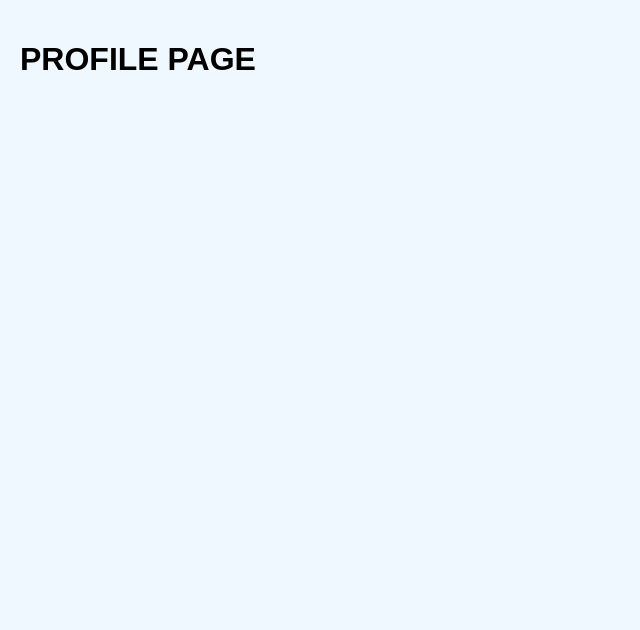
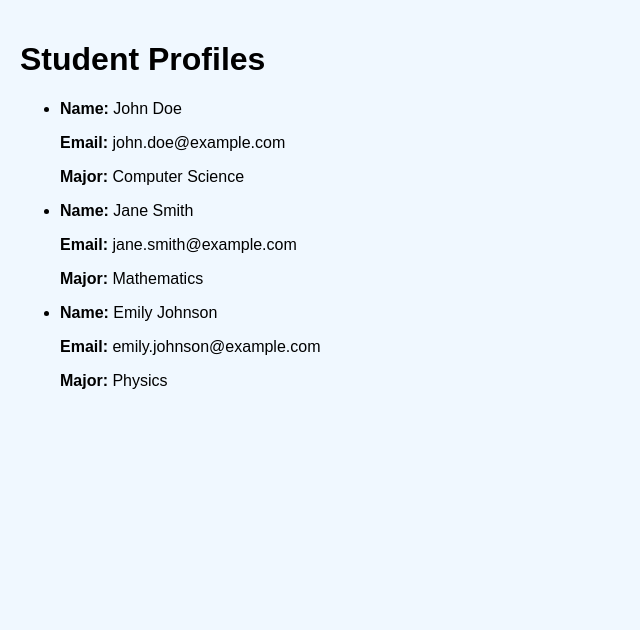
Before and after one commit to shramezani/MLOps_Assignments, a Flask app: page /profile in a window 1280 px wide. Shown: the part 70-700 px from the top of the page, without its empty margins (0-640 px from the left). Run offline with Flask 3, Linux system fonts and the light colour scheme.

Commit message:
Add student profiles

```diff
--- a/app/app.py
+++ b/app/app.py
@@ -4,7 +4,11 @@ from flask import render_template
 
 app = Flask(__name__)
 
-
+students = [
+    {'name': 'John Doe', 'email': 'john.doe@example.com', 'major': 'Computer Science'},
+    {'name': 'Jane Smith', 'email': 'jane.smith@example.com', 'major': 'Mathematics'},
+    {'name': 'Emily Johnson', 'email': 'emily.johnson@example.com', 'major': 'Physics'}
+]
 
 @app.route('/')
 def home():
@@ -12,7 +16,7 @@ def home():
 
 @app.route('/profile')
 def profile():
-    return render_template('profile.html')
+    return render_template('profile.html', students = students)
 
 @app.route('/courses')
 def courses():
--- a/app/templates/profile.html
+++ b/app/templates/profile.html
@@ -6,6 +6,17 @@
 
 {% block content %}
 
-    <h1> PROFILE PAGE </h1>
+    <h1>Student Profiles</h1>
+    <ul>
+        {% for student in students %}
+            <li>
+                <p><strong>Name:</strong> {{ student.name }}</p>
+                <p><strong>Email:</strong> {{ student.email }}</p>
+                <p><strong>Major:</strong> {{ student.major }}</p>
+            </li>
+        {% else %}
+            <li>No students found.</li>
+        {% endfor %}
+    </ul>
 
 {% endblock %}
```
